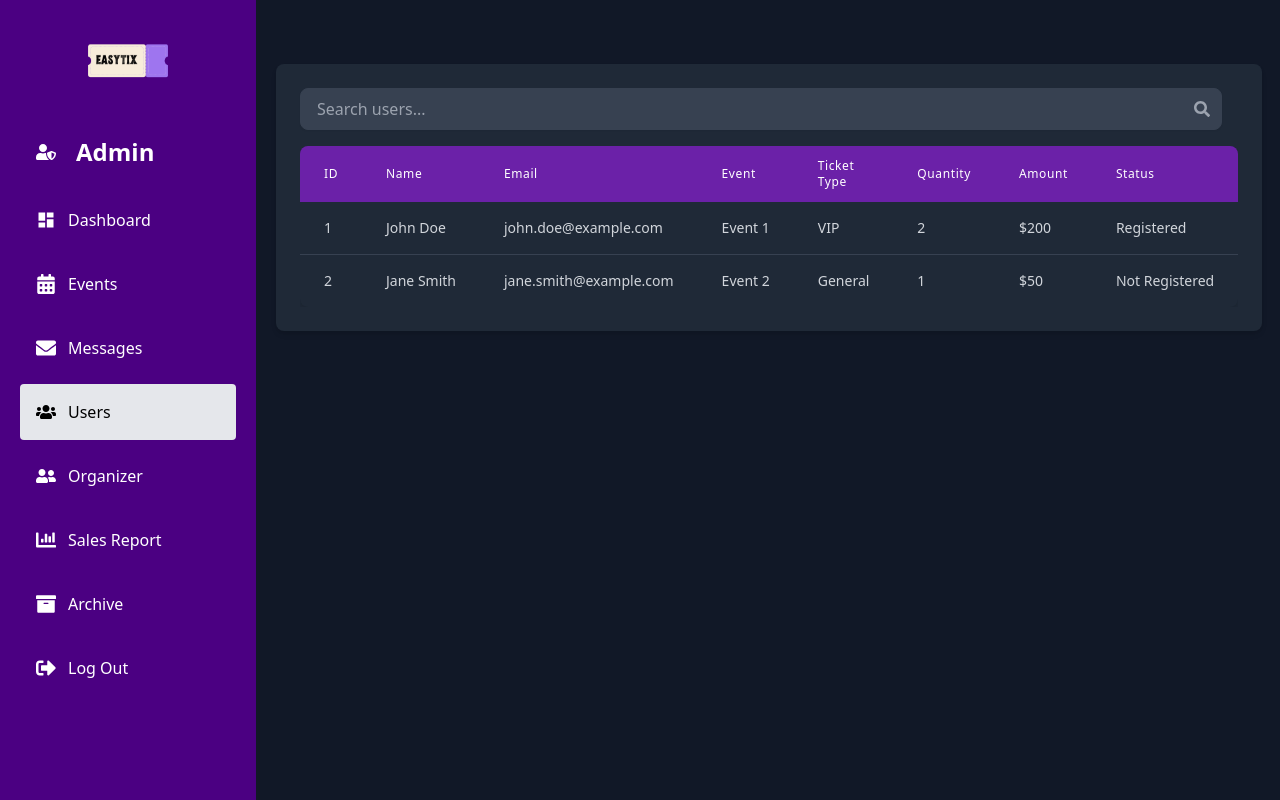
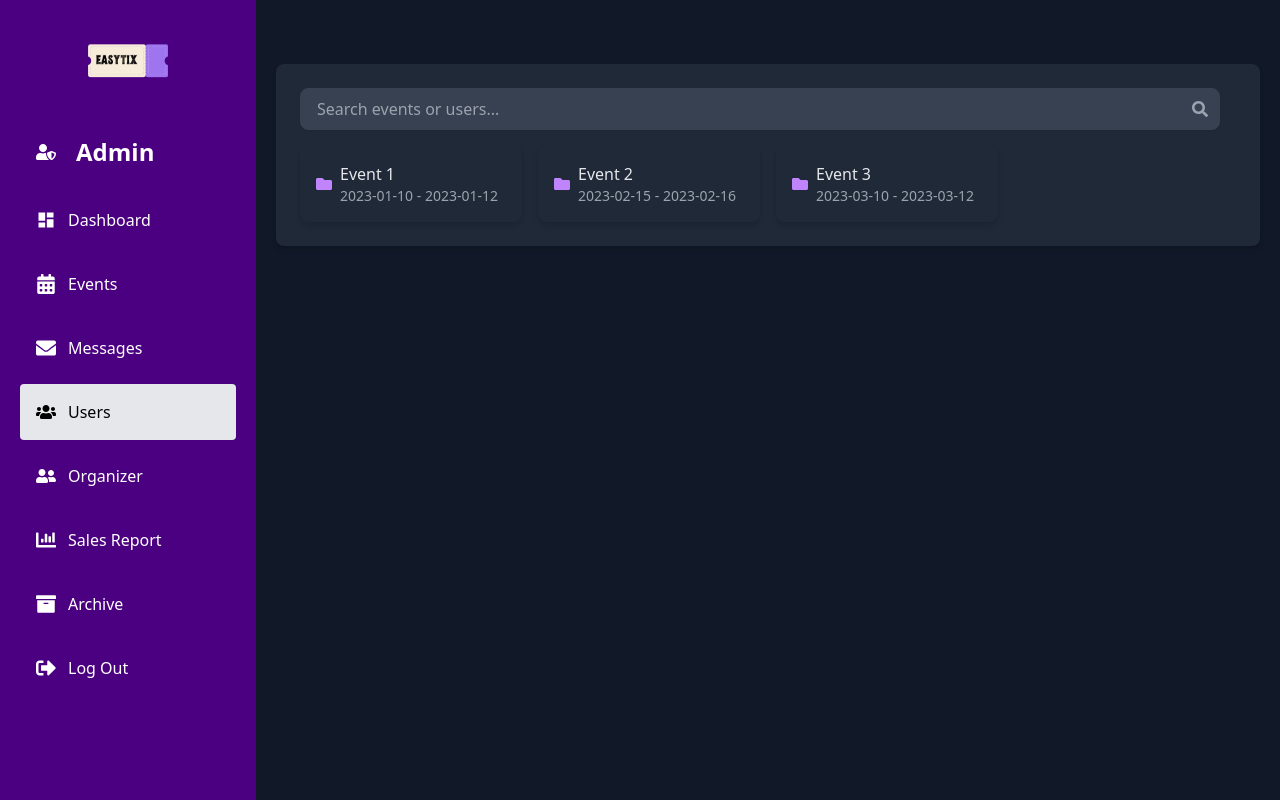
Before and after one commit to zekiro-ox/EasyTix-Admin, a React (Vite) app: page /users in a window 1280 px wide. Built offline with nearby package versions, Linux system fonts and the light colour scheme.

Commit message:
Fix Design

```diff
--- a/src/EventPanel.jsx
+++ b/src/EventPanel.jsx
@@ -92,7 +92,7 @@ const EventPanel = ({ event }) => {
     <div className="min-h-screen flex flex-col bg-gray-900 text-white">
       <header className="flex items-center justify-between p-4 bg-gray-800">
         <button
-          className="flex items-center text-white text-sm font-semibold mr-4 md:mr-8 hover:font-bold"
+          className="flex items-center text-white text-lg font-semibold mr-4 md:mr-8 hover:font-bold"
           onClick={() => navigate(-1)}
         >
           <FaArrowLeft className="mr-2" />
--- a/src/OrganizerDashboard.jsx
+++ b/src/OrganizerDashboard.jsx
@@ -1,6 +1,6 @@
 import React, { useState } from "react";
 import { Link, useNavigate } from "react-router-dom";
-import { FaUserCircle, FaSignOutAlt } from "react-icons/fa";
+import { FaUserCircle, FaSignOutAlt, FaCalendarAlt } from "react-icons/fa";
 import Logo from "./assets/CompanyLogo.png";
 import Carousel from "react-multi-carousel";
 import "react-multi-carousel/lib/styles.css";
@@ -52,7 +52,7 @@ const OrganizerDashboard = () => {
     <div className="min-h-screen flex flex-col bg-gray-900 text-white">
       <header className="flex items-center justify-between p-4 bg-gray-800">
         <Link to="/" className="flex items-center">
-          <img src={Logo} alt="Company Logo" className="h-12" />
+          <img src={Logo} alt="Company Logo" className="h-8" />
         </Link>
         <h1 className="text-2xl font-bold">Dashboard</h1>
         <div className="relative">
@@ -67,7 +67,7 @@ const OrganizerDashboard = () => {
               }`}
             >
               <button
-                className="block w-full text-left px-4 py-2 text-white hover:bg-gray-700 rounded-lg flex items-center"
+                className="block w-full bg-gray-800 text-left px-4 py-2 text-white hover:bg-purple-900 rounded-lg flex items-center"
                 onClick={handleLogout}
               >
                 <FaSignOutAlt className="flex-shrink-0 w-5 h-5 transition duration-75 mr-2" />
@@ -90,10 +90,13 @@ const OrganizerDashboard = () => {
                 {events.map((event) => (
                   <div
                     key={event.id}
-                    className="cursor-pointer bg-gray-800 p-4 m-2 rounded-lg shadow-lg"
+                    className="cursor-pointer bg-purple-900 p-4 m-2 rounded-lg shadow-lg drop-shadow-lg"
                     onClick={() => handleEventClick(event)}
                   >
-                    <h3 className="text-2xl font-bold">{event.name}</h3>
+                    <div className="flex items-center mb-2">
+                      <FaCalendarAlt className="text-white mr-2" />
+                      <h3 className="text-2xl font-bold">{event.name}</h3>
+                    </div>
                     <p className="text-lg">{event.description}</p>
                   </div>
                 ))}
@@ -102,17 +105,17 @@ const OrganizerDashboard = () => {
             <div className="mt-10">
               <h2 className="text-4xl font-bold mb-6">Sales and Feedback</h2>
               <div className="grid grid-cols-1 sm:grid-cols-2 gap-6">
-                <div className="bg-gray-800 p-6 rounded-lg shadow-lg">
+                <div className="bg-purple-900 p-6 rounded-lg shadow-lg">
                   <h3 className="text-2xl font-bold mb-2">Total Customers</h3>
                   <p className="text-lg">150</p>
                 </div>
-                <div className="bg-gray-800 p-6 rounded-lg shadow-lg">
+                <div className="bg-purple-900 p-6 rounded-lg shadow-lg">
                   <h3 className="text-2xl font-bold mb-2">
                     Average Customers Per Event
                   </h3>
                   <p className="text-lg">50</p>
                 </div>
-                <div className="bg-gray-800 p-6 rounded-lg shadow-lg col-span-2">
+                <div className="bg-purple-900 p-6 rounded-lg shadow-lg col-span-2">
                   <h3 className="text-2xl font-bold mb-2">Feedbacks</h3>
                   <p className="text-lg">Great event, enjoyed it!</p>
                   <p className="text-lg">Could improve on logistics.</p>
--- a/src/Users.jsx
+++ b/src/Users.jsx
@@ -1,14 +1,16 @@
 import React, { useState } from "react";
-import { FaSearch } from "react-icons/fa";
+import { FaSearch, FaFolder } from "react-icons/fa";
 import Sidebar from "./Sidebar";
 
 const UsersComponent = () => {
-  const [users, setUsers] = useState([
+  const [users] = useState([
     {
       id: 1,
       name: "John Doe",
       email: "john.doe@example.com",
       event: "Event 1",
+      startDate: "2023-01-10",
+      endDate: "2023-01-12",
       ticketType: "VIP",
       quantity: 2,
       amount: "$200",
@@ -19,23 +21,138 @@ const UsersComponent = () => {
       name: "Jane Smith",
       email: "jane.smith@example.com",
       event: "Event 2",
+      startDate: "2023-02-15",
+      endDate: "2023-02-16",
       ticketType: "General",
       quantity: 1,
       amount: "$50",
+      status: "Not Registered",
+    },
+    {
+      id: 3,
+      name: "Alice Johnson",
+      email: "alice.johnson@example.com",
+      event: "Event 1",
+      startDate: "2023-01-10",
+      endDate: "2023-01-12",
+      ticketType: "VIP",
+      quantity: 1,
+      amount: "$100",
+      status: "Registered",
+    },
+    {
+      id: 4,
+      name: "Bob Brown",
+      email: "bob.brown@example.com",
+      event: "Event 2",
+      startDate: "2023-02-15",
+      endDate: "2023-02-16",
+      ticketType: "General",
+      quantity: 3,
+      amount: "$150",
+      status: "Registered",
+    },
+    {
+      id: 5,
+      name: "Charlie Davis",
+      email: "charlie.davis@example.com",
+      event: "Event 3",
+      startDate: "2023-03-10",
+      endDate: "2023-03-12",
+      ticketType: "Premium",
+      quantity: 2,
+      amount: "$300",
+      status: "Not Registered",
+    },
+    {
+      id: 6,
+      name: "Dana Lee",
+      email: "dana.lee@example.com",
+      event: "Event 3",
+      startDate: "2023-03-10",
+      endDate: "2023-03-12",
+      ticketType: "Premium",
+      quantity: 1,
+      amount: "$150",
+      status: "Registered",
+    },
+    {
+      id: 7,
+      name: "Eve Campbell",
+      email: "eve.campbell@example.com",
+      event: "Event 1",
+      startDate: "2023-01-10",
+      endDate: "2023-01-12",
+      ticketType: "General",
+      quantity: 1,
+      amount: "$50",
+      status: "Registered",
+    },
+    {
+      id: 8,
+      name: "Frank Green",
+      email: "frank.green@example.com",
+      event: "Event 2",
+      startDate: "2023-02-15",
+      endDate: "2023-02-16",
+      ticketType: "VIP",
+      quantity: 2,
+      amount: "$200",
+      status: "Not Registered",
+    },
+    {
+      id: 9,
+      name: "Grace Hall",
+      email: "grace.hall@example.com",
+      event: "Event 3",
+      startDate: "2023-03-10",
+      endDate: "2023-03-12",
+      ticketType: "General",
+      quantity: 3,
+      amount: "$150",
+      status: "Registered",
+    },
+    {
+      id: 10,
+      name: "Henry King",
+      email: "henry.king@example.com",
+      event: "Event 1",
+      startDate: "2023-01-10",
+      endDate: "2023-01-12",
+      ticketType: "VIP",
+      quantity: 1,
+      amount: "$100",
       status: "Not Registered",
     },
     // Add more users as needed
   ]);
 
   const [searchTerm, setSearchTerm] = useState("");
+  const [selectedEvent, setSelectedEvent] = useState(null);
 
   const handleSearch = (event) => {
     setSearchTerm(event.target.value);
   };
 
-  const filteredUsers = users.filter((user) =>
+  const handleFolderClick = (eventName) => {
+    setSelectedEvent(eventName);
+  };
+
+  const groupedUsers = users.reduce((acc, user) => {
+    if (!acc[user.event]) acc[user.event] = [];
+    acc[user.event].push(user);
+    return acc;
+  }, {});
+
+  const filteredEvents = Object.keys(groupedUsers).filter((eventName) =>
+    eventName.toLowerCase().includes(searchTerm.toLowerCase())
+  );
+
+  const filteredUsers = selectedEvent
+    ? groupedUsers[selectedEvent].filter((user) =>
         user.name.toLowerCase().includes(searchTerm.toLowerCase())
-  );
+      )
+    : [];
 
   return (
     <div className="flex flex-col lg:flex-row min-h-screen bg-gray-900 text-gray-100">
@@ -48,7 +165,7 @@ const UsersComponent = () => {
                 <input
                   type="text"
                   className="w-full px-4 py-2 rounded-lg border border-gray-700 shadow-sm focus:outline-none focus:ring focus:ring-indigo-200 bg-gray-700 text-gray-100"
-                  placeholder="Search users..."
+                  placeholder="Search events or users..."
                   value={searchTerm}
                   onChange={handleSearch}
                 />
@@ -59,6 +176,38 @@ const UsersComponent = () => {
             </div>
           </div>
 
+          {!selectedEvent ? (
+            <div className="grid grid-cols-1 sm:grid-cols-2 md:grid-cols-3 lg:grid-cols-4 gap-4">
+              {filteredEvents.map((eventName) => (
+                <div
+                  key={eventName}
+                  className="bg-gray-800 rounded-lg shadow-md p-4 flex items-center justify-between cursor-pointer hover:bg-gray-700"
+                  onClick={() => handleFolderClick(eventName)}
+                >
+                  <div className="flex items-center">
+                    <FaFolder className="text-purple-400 mr-2" />
+                    <div>
+                      <p className="font-medium text-gray-200">{eventName}</p>
+                      <p className="text-sm text-gray-400">
+                        {groupedUsers[eventName][0].startDate} -{" "}
+                        {groupedUsers[eventName][0].endDate}
+                      </p>
+                    </div>
+                  </div>
+                </div>
+              ))}
+            </div>
+          ) : (
+            <div>
+              <button
+                onClick={() => setSelectedEvent(null)}
+                className="mb-4 text-indigo-400 hover:text-indigo-600"
+              >
+                Back to Events
+              </button>
+              <h2 className="text-xl font-bold mb-4 text-gray-200">
+                {selectedEvent}
+              </h2>
               <div className="overflow-x-auto">
                 <table className="min-w-full bg-gray-800 rounded-lg shadow-md overflow-hidden">
                   <thead className="bg-purple-800 text-white">
@@ -71,9 +220,6 @@ const UsersComponent = () => {
                       </th>
                       <th className="px-6 py-3 text-left text-xs font-medium tracking-wider">
                         Email
-                  </th>
-                  <th className="px-6 py-3 text-left text-xs font-medium tracking-wider">
-                    Event
                       </th>
                       <th className="px-6 py-3 text-left text-xs font-medium tracking-wider">
                         Ticket Type
@@ -102,9 +248,6 @@ const UsersComponent = () => {
                           {user.email}
                         </td>
                         <td className="px-6 py-4 whitespace-nowrap text-sm text-gray-300">
-                      {user.event}
-                    </td>
-                    <td className="px-6 py-4 whitespace-nowrap text-sm text-gray-300">
                           {user.ticketType}
                         </td>
                         <td className="px-6 py-4 whitespace-nowrap text-sm text-gray-300">
@@ -122,6 +265,8 @@ const UsersComponent = () => {
                 </table>
               </div>
             </div>
+          )}
+        </div>
       </div>
     </div>
   );
```
Lines whose indentation alone changed are shown as unchanged.
